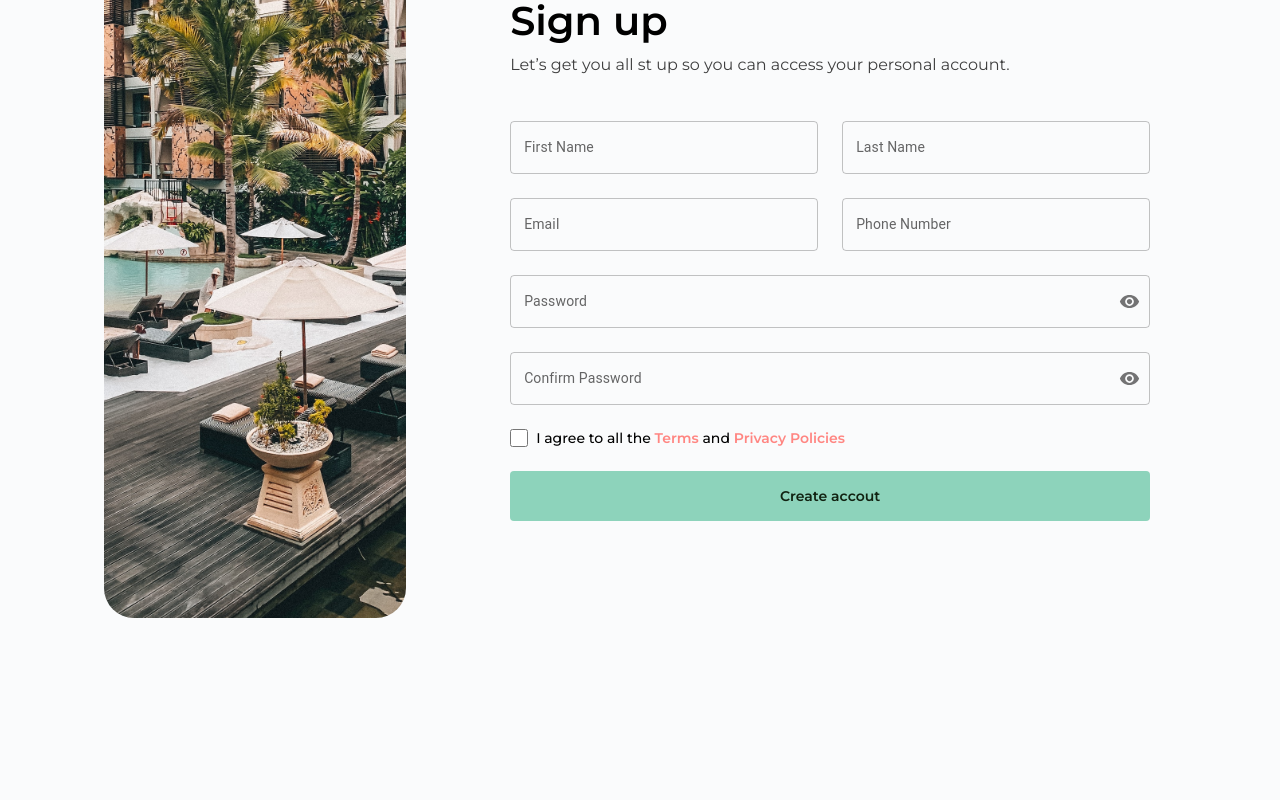
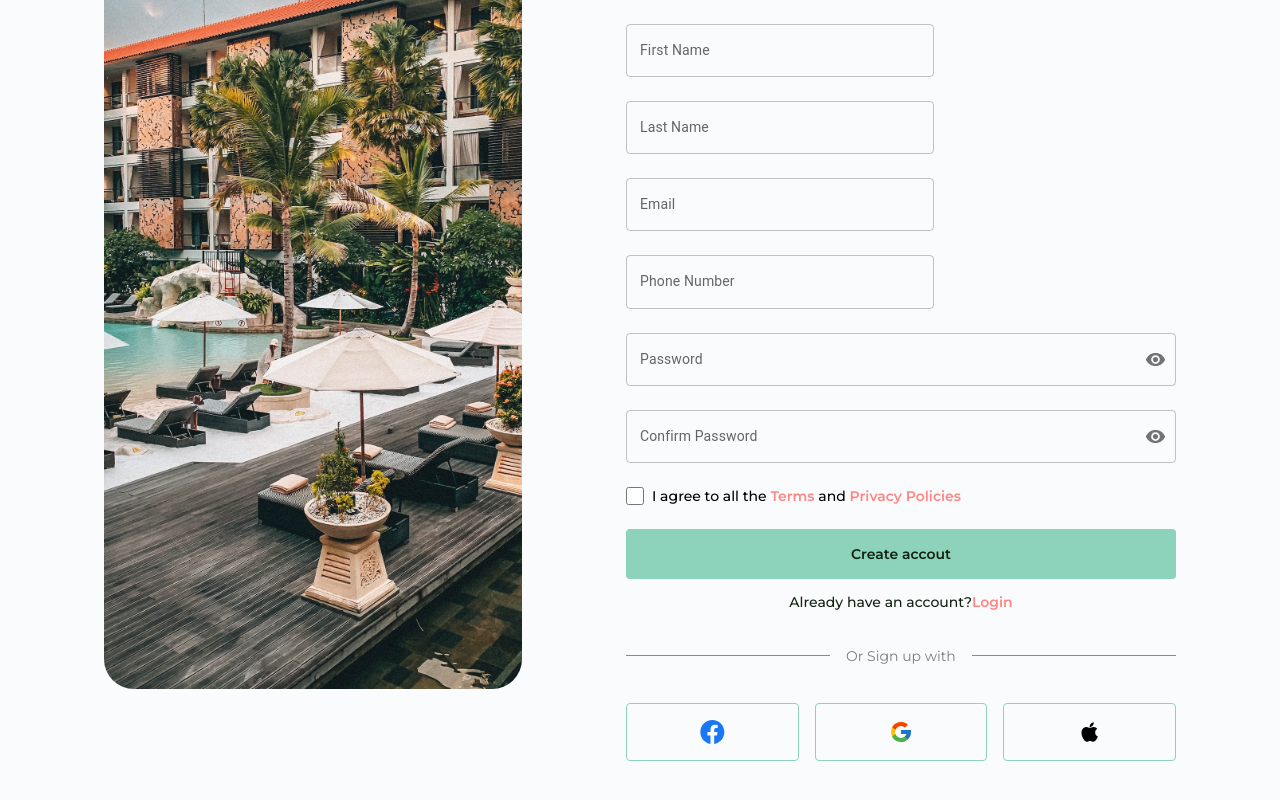
Before and after one commit to TeDdi-pixel/globe, a React (Create React App) app: page /signup in a window 1280 px wide. Shown: the part 302-1102 px from the top of the page. Before the commit the page ends 987 px from the top, so only its background shows below. Built offline with nearby package versions, Linux system fonts and the light colour scheme.

Commit message:
signUp adaptive

```diff
--- a/src/components/SignUp/SignUp.jsx
+++ b/src/components/SignUp/SignUp.jsx
@@ -2,10 +2,11 @@ import { TextField } from "@mui/material";
 import { useEffect, useState } from "react";
 import PasswordConfirm from "../UI/PasswordConfirm";
 import Password from "../UI/Password";
+import { Link } from "react-router-dom";
 
 function SignUp() {
     const [email, setEmail] = useState('');
-    const [isFullWidth, setIsFullWidth] = useState(window.innerWidth >= 1251);
+    const [isFullWidth, setIsFullWidth] = useState(window.innerWidth >= 1149);
 
     const handleClick = (e) => {
         e.preventDefault();
@@ -14,7 +15,7 @@ function SignUp() {
 
     useEffect(() => {
         const handleResize = () => {
-            setIsFullWidth(window.innerWidth >= 1251);
+            setIsFullWidth(window.innerWidth >= 1149);
         };
 
         window.addEventListener('resize', handleResize);
@@ -33,6 +34,7 @@ function SignUp() {
                     </div>
                     <div className="signUp-right">
                         <div className="signUp-logo">
+                            <Link to='/'>
                                 <svg xmlns="http://www.w3.org/2000/svg" width="111" height="36" viewBox="0 0 111 36" fill="none">
                                     <path d="M14.7282 5.57671L17.9466 8.00815L15.9805 10.5097C17.3379 12.0457 17.8382 13.7984 17.8382 15.7295C17.8382 17.9092 17.0161 20.9843 14.1195 22.3068C17.0512 23.7727 17.7649 25.8823 17.7649 28.1353C17.7649 32.9981 14.0463 36 8.93505 36C3.82384 36 0 32.8898 0 28.1353H4.32413C4.32413 30.4233 6.43362 31.9242 8.93505 31.9242C11.4365 31.9242 13.4026 30.5667 13.4026 28.1353C13.4026 25.7038 11.1146 24.5949 8.93505 24.5949C3.4319 24.5949 0 21.2361 0 15.7295C0 10.2229 4.00229 6.79083 8.93823 6.79083C10.3339 6.79083 11.7615 6.96929 12.9788 7.79145L14.7282 5.57671ZM4.32413 15.7295C4.32413 18.8046 6.39857 20.6274 8.93505 20.6274C11.4365 20.6274 13.5109 18.7696 13.5109 15.7295C13.5109 12.6894 11.4397 10.7614 8.93823 10.7614C6.39856 10.7614 4.32413 12.6543 4.32413 15.7295Z" fill="#112211" />
                                     <path d="M50.5663 0V24.99H46.2422V0H50.5663Z" fill="#112211" />
@@ -42,9 +44,10 @@ function SignUp() {
                                     <path fill-rule="evenodd" clip-rule="evenodd" d="M39.7626 11.9898C38.3489 9.04025 35.4017 7.00752 31.4702 7.00752C25.8555 7.00752 22.3535 11.1534 22.3535 16.1947C22.3535 19.4132 23.733 22.2436 26.2006 23.8843C26.3412 23.779 26.4258 23.7107 26.4258 23.7107C27.6566 22.9077 28.8573 22.0623 30.0258 21.1765C27.8244 20.5287 26.7127 18.4222 26.7127 16.1947C26.7127 13.5498 28.3601 10.9749 31.5021 10.9749C34.269 10.9749 36.0793 13.2686 36.274 15.7501C37.4868 14.5464 38.6508 13.292 39.7626 11.9898ZM31.0601 25.3735C34.5418 22.9057 37.7611 20.0866 40.6652 16.963C40.3328 21.6795 36.9335 25.382 31.5052 25.382C31.3553 25.382 31.2069 25.3791 31.0601 25.3735Z" fill="#8DD3BB" />
                                     <path d="M43.3169 4.53785C38.8622 2.89989 35.6597 6.42437 35.6597 6.42437L38.6965 8.18979C39.8341 7.53652 40.3407 8.17067 40.4714 8.51802C40.5638 8.76339 40.4395 9.03108 40.3407 9.17766L39.6014 10.1114C35.6119 14.9233 30.9213 19.1042 25.6858 22.5203C25.6858 22.5203 24.1053 23.795 23.2641 23.8141C22.5567 23.8301 22.2412 23.2341 22.8371 22.3801L21.3713 19.0723C21.3713 19.0723 17.557 21.5707 18.2963 25.9619C18.6085 27.8166 20.3516 29.1359 22.203 28.8013C23.1494 28.6324 24.3188 28.1703 25.7496 27.2239L28.3816 25.5031C33.6171 22.0806 38.3109 17.8869 42.2973 13.0686L43.2022 11.9756C44.5661 10.4237 45.1779 9.1458 45.385 8.13562C45.7037 6.59007 44.7891 5.07959 43.3169 4.53785Z" fill="#8DD3BB" />
                                 </svg>
+                            </Link>
                         </div>
                         <h1>Sign up</h1>
-                        <h3>Let’s get you all st up so you can access your personal account.</h3>
+                        <h3 className="signUp-description">Let’s get you all st up so you can access your personal account.</h3>
                         <form className="signUp-form">
                             {isFullWidth ? (
                                 <TextField
@@ -107,8 +110,6 @@ function SignUp() {
                                 />
                             )}
 
-
-
                             <Password />
                             <PasswordConfirm />
 
@@ -124,6 +125,36 @@ function SignUp() {
                             >Create accout</button>
                         </form>
 
+                        <div className="signUp-new-account">
+                            Already have an account? <Link to='/login'><span className="signUp-form-agrement-color">Login</span></Link>
+                        </div>
+                        <div className="signUp-altentative">
+                            <div className="signUp-altentative-text">
+                                <span className="signUp-altentative-span"></span>
+                                <span className="signUp-altentative-span-text">Or Sign up with</span>
+                                <span className="signUp-altentative-span"></span>
+                            </div>
+                            <div className="signUp-altentative-apps">
+                                <Link to='/facebook' className="signUp-altentative-apps-icons">
+                                    <svg xmlns="http://www.w3.org/2000/svg" width="25" height="24" viewBox="0 0 25 24" fill="none">
+                                        <path d="M24.334 12.0733C24.334 5.40546 18.9614 0 12.334 0C5.70661 0 0.333984 5.40536 0.333984 12.0733C0.333984 18.0994 4.72223 23.0943 10.459 24V15.5633H7.41211V12.0733H10.459V9.41343C10.459 6.38755 12.2505 4.71615 14.9915 4.71615C16.3045 4.71615 17.6777 4.95195 17.6777 4.95195V7.92313H16.1646C14.6738 7.92313 14.209 8.85381 14.209 9.80864V12.0733H17.5371L17.0051 15.5633H14.209V24C19.9457 23.0943 24.334 18.0995 24.334 12.0733Z" fill="#1877F2" />
+                                    </svg>
+                                </Link>
+                                <Link to='/google' className="signUp-altentative-apps-icons">
+                                    <svg xmlns="http://www.w3.org/2000/svg" width="24" height="24" viewBox="0 0 24 24" fill="none">
+                                        <path d="M21.8055 10.0415H21V10H12V14H17.6515C16.827 16.3285 14.6115 18 12 18C8.6865 18 6 15.3135 6 12C6 8.6865 8.6865 6 12 6C13.5295 6 14.921 6.577 15.9805 7.5195L18.809 4.691C17.023 3.0265 14.634 2 12 2C6.4775 2 2 6.4775 2 12C2 17.5225 6.4775 22 12 22C17.5225 22 22 17.5225 22 12C22 11.3295 21.931 10.675 21.8055 10.0415Z" fill="#FFC107" />
+                                        <path d="M3.15234 7.3455L6.43784 9.755C7.32684 7.554 9.47984 6 11.9993 6C13.5288 6 14.9203 6.577 15.9798 7.5195L18.8083 4.691C17.0223 3.0265 14.6333 2 11.9993 2C8.15834 2 4.82734 4.1685 3.15234 7.3455Z" fill="#FF3D00" />
+                                        <path d="M12.0002 22C14.5832 22 16.9302 21.0115 18.7047 19.404L15.6097 16.785C14.5719 17.5742 13.3039 18.001 12.0002 18C9.39916 18 7.19066 16.3415 6.35866 14.027L3.09766 16.5395C4.75266 19.778 8.11366 22 12.0002 22Z" fill="#4CAF50" />
+                                        <path d="M21.8055 10.0415H21V10H12V14H17.6515C17.2571 15.1082 16.5467 16.0766 15.608 16.7855L15.6095 16.7845L18.7045 19.4035C18.4855 19.6025 22 17 22 12C22 11.3295 21.931 10.675 21.8055 10.0415Z" fill="#1976D2" />
+                                    </svg>
+                                </Link>
+                                <Link to='/apple' className="signUp-altentative-apps-icons">
+                                    <svg xmlns="http://www.w3.org/2000/svg" width="25" height="24" viewBox="0 0 25 24" fill="none">
+                                        <path d="M18.1852 12.5555C18.1758 10.957 18.9 9.75234 20.3625 8.86406C19.5445 7.69219 18.307 7.04766 16.6758 6.92344C15.1313 6.80156 13.4414 7.82344 12.8227 7.82344C12.1687 7.82344 10.6734 6.96563 9.49688 6.96563C7.06875 7.00313 4.48828 8.90156 4.48828 12.7641C4.48828 13.9055 4.69687 15.0844 5.11406 16.2984C5.67187 17.8969 7.68281 21.8133 9.78047 21.75C10.8773 21.7242 11.6531 20.9719 13.0805 20.9719C14.4656 20.9719 15.1828 21.75 16.4062 21.75C18.5227 21.7195 20.3414 18.1594 20.8711 16.5563C18.0328 15.218 18.1852 12.6375 18.1852 12.5555ZM15.7219 5.40703C16.9102 3.99609 16.8023 2.71172 16.7672 2.25C15.7172 2.31094 14.5031 2.96484 13.8117 3.76875C13.05 4.63125 12.6023 5.69766 12.6984 6.9C13.8328 6.98672 14.8687 6.40313 15.7219 5.40703Z" fill="black" />
+                                    </svg>
+                                </Link>
+                            </div>
+                        </div>
                     </div>
                 </div>
 
--- a/src/styles/signUp.scss
+++ b/src/styles/signUp.scss
@@ -5,13 +5,7 @@ h1 {
     margin-bottom: 16px;
 }
 
-h3 {
-    font-family: $font-family;
-    font-size: 16px;
-    font-weight: 400;
-    opacity: 0.75;
-    margin-bottom: 48px;
-}
+h3 {}
 
 .signUp {
     &__container {
@@ -40,7 +34,15 @@ h3 {
     }
 
     &-right {
-        width: 100%;
+        // width: 100%;
+    }
+
+    &-description {
+        font-family: $font-family;
+        font-size: 16px;
+        font-weight: 400;
+        opacity: 0.75;
+        margin-bottom: 48px;
     }
 
     &-logo {
@@ -97,27 +99,137 @@ h3 {
             padding: 16px;
             background-color: #8DD3BB;
             border-radius: 4px;
+            transition: all ease 0.2s;
+            margin-bottom: 16px;
+
+            &:hover {
+                background-color: #8ff0ce;
+                scale: 0.9;
+                color: white;
+            }
         }
     }
+
+    &-new-account {
+        display: flex;
+        justify-content: center;
+        color: var(--Blackish-Green, #121);
+        font-family: $font-family;
+        font-size: 14px;
+        font-weight: 500;
+        margin-bottom: 40px;
+    }
+
+    &-altentative {
+        &-text {
+            display: flex;
+            justify-content: center;
+            margin-bottom: 40px;
+        }
+
+        &-span {
+            display: flex;
+            align-items: center;
+            width: 100%;
+            position: relative;
+
+            &:first-child {
+                margin-right: 16px;
+            }
+
+            &:last-child {
+                margin-left: 16px;
+            }
+
+            &-text {
+                min-width: 110px;
+                font-family: $font-family;
+                font-size: 14px;
+                font-weight: 400;
+                opacity: 0.5;
+            }
+
+            &::before {
+                content: '';
+                width: 100%;
+                height: 1px;
+                background-color: #121;
+                margin-right: 16px;
+                opacity: 0.5;
+                position: absolute;
+
+            }
+        }
+
+        &-apps {
+            width: 100%;
+            display: flex;
+            justify-content: space-between;
+
+            &-icons {
+                &:nth-child(2) {
+                    margin-right: 16px;
+                    margin-left: 16px;
+                }
+
+                // width: auto;
+                border-radius: 4px;
+                border: 1px solid var(--Mint-Green, #8DD3BB);
+                display: flex;
+                align-items: center;
+                justify-content: center;
+                // gap: 16px;
+                padding: 16px 24px;
+                max-width: 202px;
+                width: 100%;
+                cursor: pointer;
+                transition: all ease 0.2s;
+
+                &:hover {
+                    scale: 1.1;
+                }
+            }
+        }
+    }
+
+    @media screen and (max-width:1251px) {
+        &__container {
+            gap: 50px;
+            padding: 74px 74px 67px 74px;
+        }
+    }
+
     @media screen and (max-width:784px) {
         &__container {
             gap: 50px;
             padding: 30px 30px 30px 30px;
         }
     }
+
     @media screen and (max-width:784px) {
         &__container {
             gap: 25px;
             padding: 12px 12px 12px 12px;
         }
     }
+
     @media screen and (max-width:550px) {
         &__container {
             gap: 50px;
-            padding: 30px 30px 30px 30px;
+            padding-bottom: 30px;
         }
+
         &-left {
             display: none;
         }
+
+        &-description {
+            margin-bottom: 30px;
+        }
+
+        &-logo {
+            margin-bottom: 30px;
+        }
     }
+
 }
```
Lines whose indentation alone changed are shown as unchanged.
